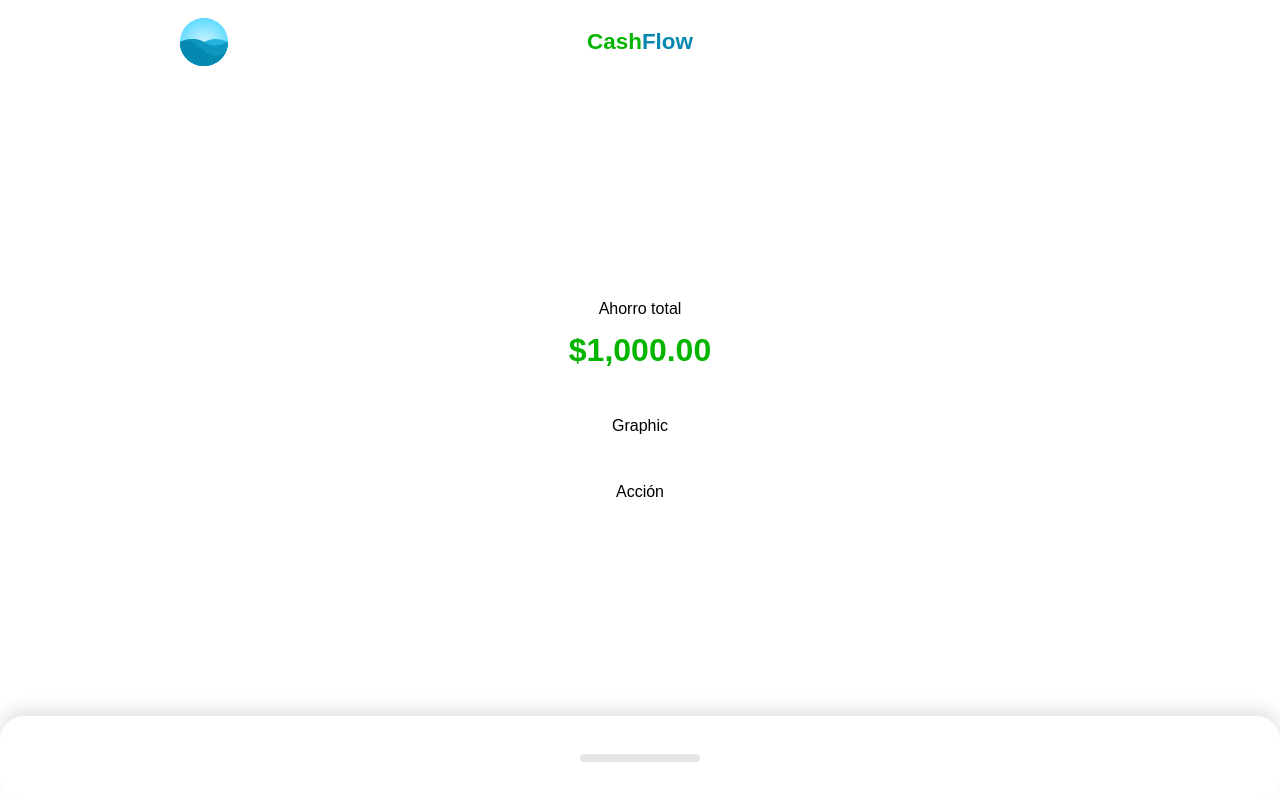
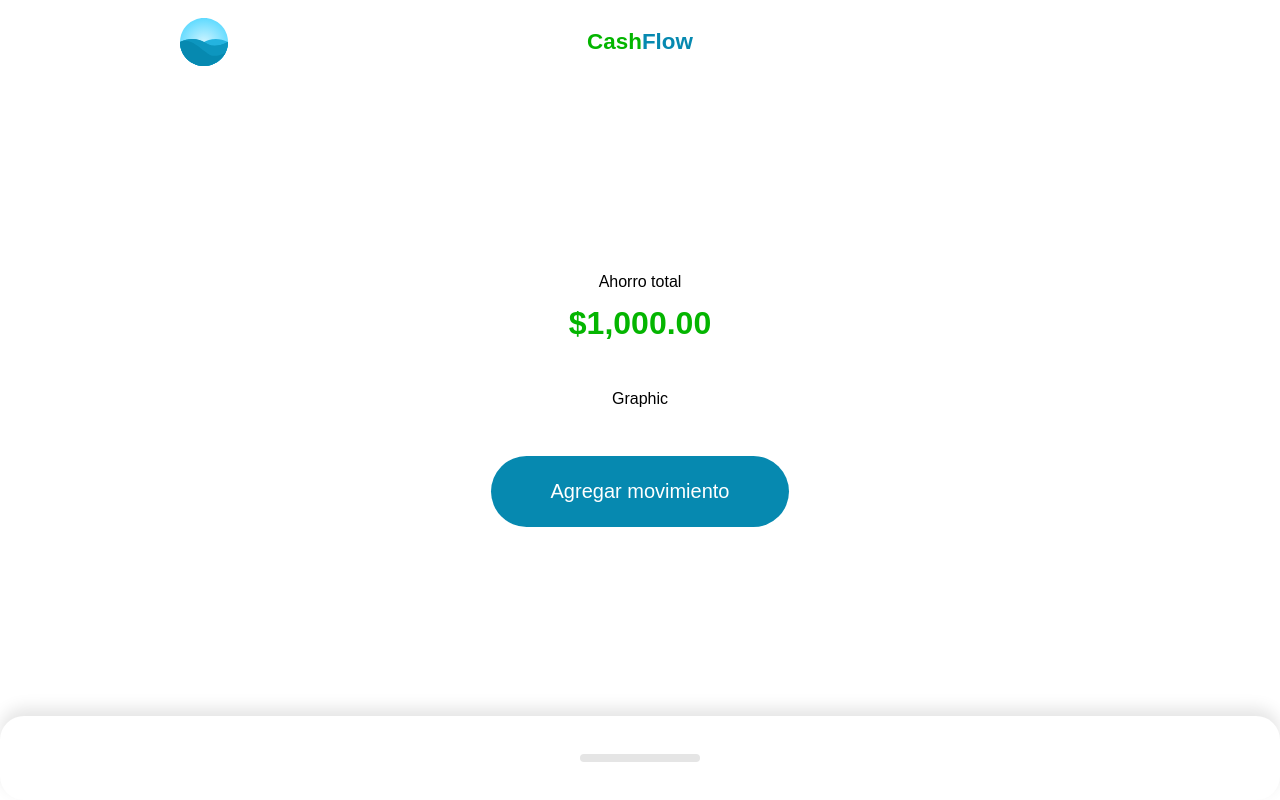
Before and after one commit to euss99/CashFlow, a Vue app: page / in a window 1280 px wide. Built offline with nearby package versions, Linux system fonts and the light colour scheme.

Commit message:
[ADD] Botón para agregar

```diff
--- a/src/components/Home.vue
+++ b/src/components/Home.vue
@@ -19,7 +19,7 @@
         </template>
         <!-- Action -->
         <template #action>
-          Acción
+          <action />
         </template>
       </resume-home>
     </template>
@@ -39,6 +39,7 @@
   import LayoutHome from '@/components/LayoutHome.vue';
   import HeaderHome from '@/components/Header/Header.vue';
   import ResumeHome from '@/components/Resume/Resume.vue';
+  import Action from '@/components/Resume/Action.vue';
   import MovementsHome from '@/components/Movements/Movements.vue';
 
   export default {
@@ -47,6 +48,7 @@
       LayoutHome,
       HeaderHome,
       ResumeHome,
+      Action,
       MovementsHome,
     },
     data() {
--- /dev/null
+++ b/src/components/Resume/Action.vue
@@ -0,0 +1,75 @@
+<template>
+    <button @click="showModal = true">Agregar movimiento</button>
+    <teleport>
+        <!-- Se usa el teleport para poder agregar el modal al momento del click -->
+    </teleport>
+</template>
+
+<style scoped>
+    button {
+        color: white;
+        font-size: 1.25rem;
+        background-color: var(--brand-blue);
+        border: none;
+        width: 100%;
+        padding: 24px 60px;
+        border-radius: 60px;
+        box-sizing: border-box;
+    }
+
+    form {
+        font-size: 1.24rem;
+        width: 100%;
+    }
+
+    form .action {
+        padding: 0 24px;
+    }
+
+    .field {
+        display: flex;
+        justify-content: space-between;
+        flex-direction: column;
+        padding: 16px 24px;
+    }
+
+    label {
+        margin-bottom: 8px;
+    }
+
+    input,
+    textarea {
+        font-size: 1.24rem;
+        border: 2px solid var(--brand-blue);
+        border-radius: 8px;
+        padding: 8px;
+    }
+
+    input[type="number"] {
+        text-align: right;
+    }
+
+    .radio-label {
+        display: flex;
+        align-items: center;
+        margin-top: 8px;
+    }
+
+    .radio-label span {
+        margin-top: 4px;
+        margin-left: 8px;
+    }
+
+    input[type="radio"] {
+        appearance: none;
+        width: 1.24rem;
+        height: 1.24rem;
+        color: var(--brand-blue);
+        border: 2px solid var(--brand-blue);
+        border-radius: 50%;
+    }
+
+    input[type="radio"]:checked {
+        background-color: var(--brand-blue);
+    }
+</style>
```
Also changed, not shown: src/components/Resume/Button.vue (deleted).
